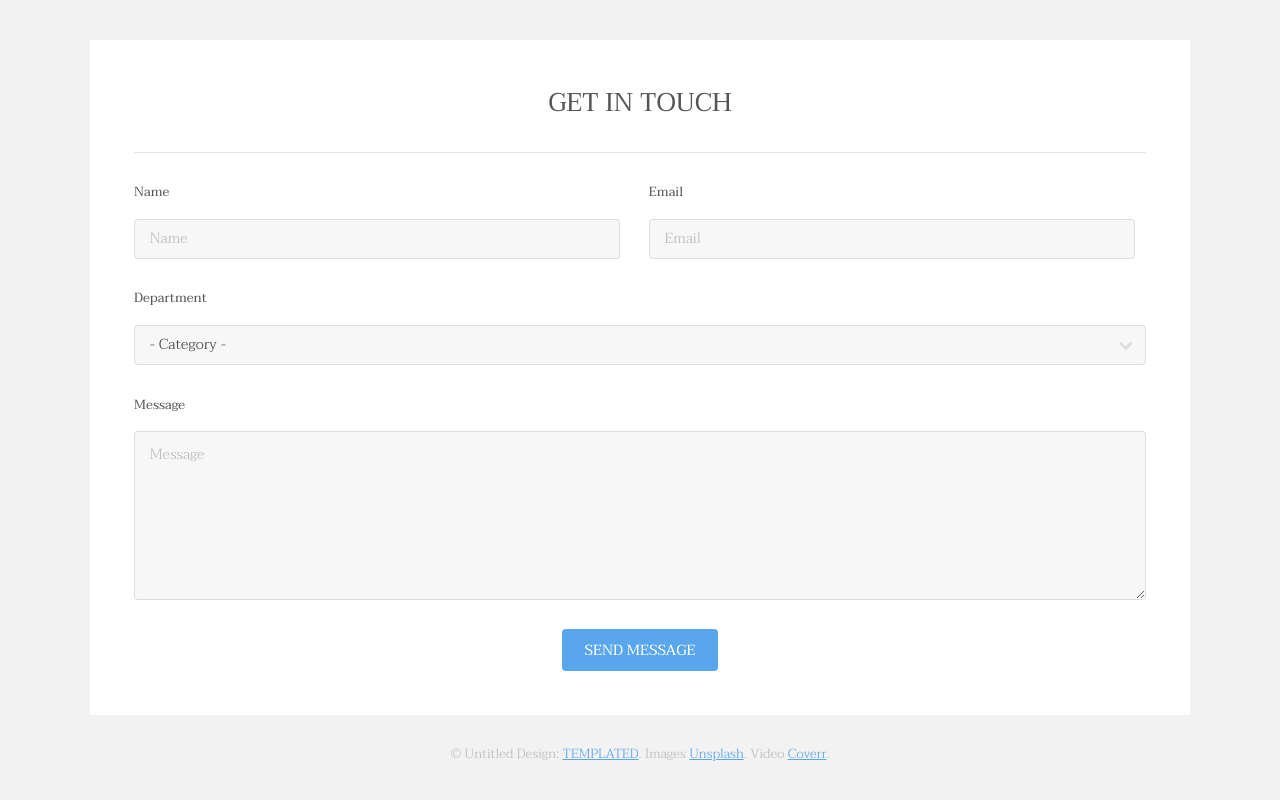
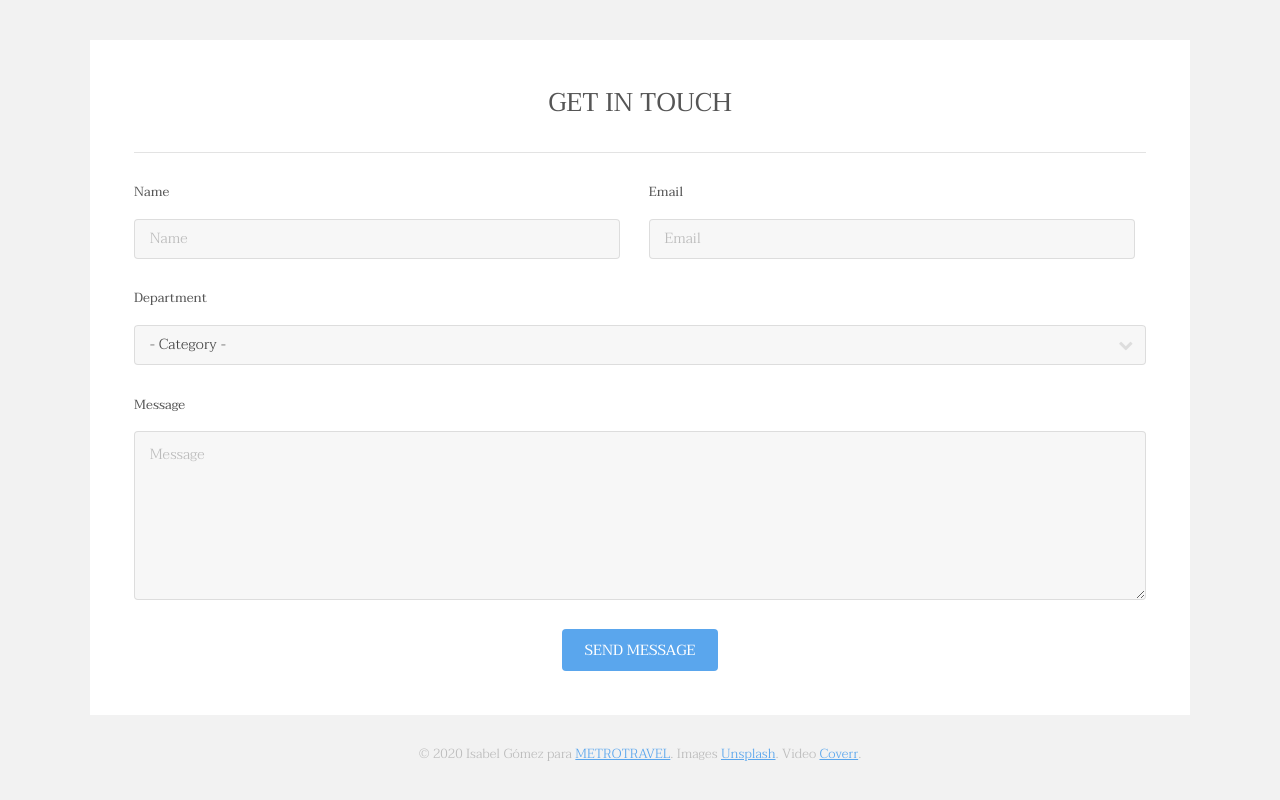
Before and after one commit to Igomezar/04_REP_METROPOLITA, a plain HTML site: page index.html in a window 1280 px wide. Shown: the part 3231-4031 px from the top of the page. Drawn offline with Linux system fonts and the light colour scheme.

Commit message:
cambios en el pie de página por ISABEL

```diff
--- a/index.html
+++ b/index.html
@@ -194,7 +194,7 @@
 						</div>
 					</section>
 					<div class="copyright">
-						&copy; Untitled Design: <a href="https://templated.co/">TEMPLATED</a>. Images <a href="https://unsplash.com/">Unsplash</a>. Video <a href="http://coverr.co/">Coverr</a>.
+						&copy; 2020 Isabel Gómez para  <a href="https://metro.travel/">METROTRAVEL</a>. Images <a href="https://unsplash.com/">Unsplash</a>. Video <a href="http://coverr.co/">Coverr</a>.
 					</div>
 				</div>
 			</footer>
```
